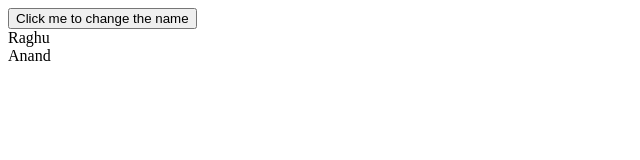
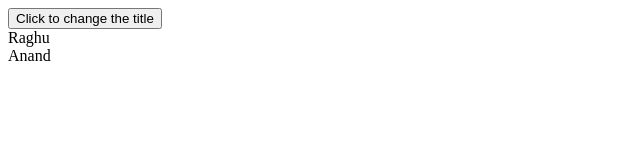
Before and after one commit to raghuaanand/Full-Stack-Development, a React (Vite) app in the folder Week 6/week-6-experiment/: page / in a window 1280 px wide. Shown: the top 160 px of the page, without its empty margins (0-640 px from the left). Built offline with nearby package versions, Linux system fonts and the light colour scheme.

Commit message:
pushing state down in react

```diff
--- a/Week 6/week-6-experiment/src/App.jsx
+++ b/Week 6/week-6-experiment/src/App.jsx
@@ -1,34 +1,31 @@
 import React, {Fragment, useState} from "react"
 
 function App() {
-  const [name, setName] = useState('Raghu');
-
-  function handleNameChange(){
-    setName (Math.random());
-  }
   return (
-    // we can do <React.Fragment> </React.Fragment> instead of just <></> both does the same thing it does not insert an extra div
     <Fragment>
-      <button onClick={handleNameChange}>Click me to change the name</button>
-      <Header title = {name}/>
+    <HeaderWithButton />
       <Header  title="Anand"/>
     </Fragment>
   )
 }
 
-//  the fucntion below can also destructure the object this way
+// now when we code like this whole components does not render, only the component with the useState hook renders.
+//  this makes the application slightly more optimal.
 
-/*
+function HeaderWithButton(){
+  const [title, setTitle] = useState("Raghu");
 
-function Header(props){
-  return (
+  return(
     <div>
-      {props.title}
+      <button onClick={() => {
+        setTitle(Math.random());
+      }}>Click to change the title </button>
+      <Header title={title}/>
     </div>
-  )
+    )
 }
 
- */
+
 
 function Header({title}){
   return (
```
